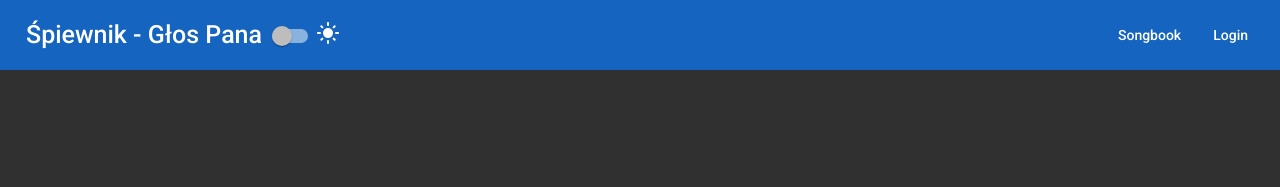
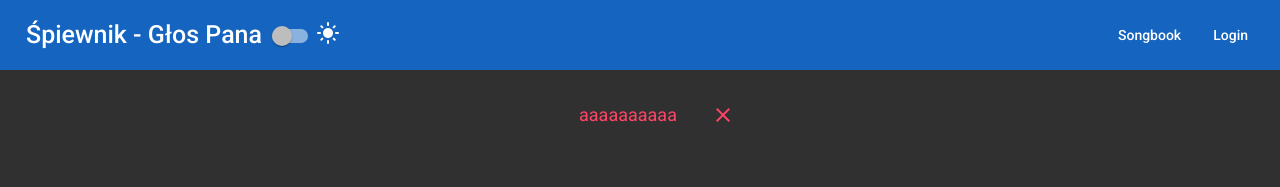
Before and after one commit to emilm0/Songbook-frontend, an Angular app: page /login in a window 1280 px wide. Shown: the top 187 px of the page. Built offline with nearby package versions, Linux system fonts and the light colour scheme.

Commit message:
message service

```diff
--- a/src/app/app.component.html
+++ b/src/app/app.component.html
@@ -1,6 +1,7 @@
 <div class="container">
   <app-menu (darkModeSwitch)="switchMode($event)"></app-menu>
   <mat-sidenav-container class="body-container">
+    <app-message></app-message>
     <router-outlet></router-outlet>
   </mat-sidenav-container>
   <app-footer></app-footer>
--- a/src/app/app.component.scss
+++ b/src/app/app.component.scss
@@ -13,4 +13,6 @@
     @include basic-div;
     width: 100%;
     margin-top: $bar-height;
+    height: 100%;
+    padding: 5px;
 }
--- a/src/app/app.module.ts
+++ b/src/app/app.module.ts
@@ -15,7 +15,7 @@ import { LogoutComponent } from './logger/logout/logout.component';
 import { WelcomeComponent } from './logger/welcome/welcome.component';
 import { PageNotFoundComponent } from './page-not-found/page-not-found.component';
 import { AuthInterceptor } from './interceptors/auth.interceptor';
-
+import { MessageComponent } from './message/message.component';
 
 
 @NgModule({
@@ -26,7 +26,8 @@ import { AuthInterceptor } from './interceptors/auth.interceptor';
     LoginComponent,
     LogoutComponent,
     WelcomeComponent,
-    PageNotFoundComponent
+    PageNotFoundComponent,
+    MessageComponent
   ],
   imports: [
     AngularMaterialModule,
--- a/src/app/logger/auth.service.ts
+++ b/src/app/logger/auth.service.ts
@@ -1,8 +1,9 @@
 import { HttpClient } from '@angular/common/http';
-import { Injectable } from '@angular/core';
+import { ErrorHandler, Injectable } from '@angular/core';
 import { LoginRequest } from './Requests/LoginRequest';
 import { AuthenticatedUser } from './Response/AuthenticatedUser';
-import { Observable } from 'rxjs';
+import { catchError, map, Observable, tap } from 'rxjs';
+import { MessageService } from '../services/message.service';
 
 @Injectable({
   providedIn: 'root'
@@ -10,19 +11,19 @@ import { Observable } from 'rxjs';
 export class AuthService {
 
   private readonly authUrl = 'https://localhost:7014/api/auth';
-  private readonly JWT_TOKEN = 'JWT_TOKEN';
 
   public accessToken = '';
   public refreshToken = '';
-  public username = 'aaaa';
+  public username = '';
 
-  constructor(private http: HttpClient) {  }
+  constructor(private http: HttpClient, private messageService: MessageService) {  }
 
   login(loginRequest: LoginRequest) {
     return this.http.post(this.authUrl + '/login', loginRequest, {withCredentials: true})
-                    .subscribe((res: any) => {
-                        this.authenticateUser(res)
-                      });
+                    .pipe(
+                      tap((res: any) => {this.authenticateUser(res) }),
+                      catchError(this.messageService.handleError('Login'))
+                    );
   }
 
   isLoginUser(): boolean {
@@ -38,21 +39,25 @@ export class AuthService {
     console.log('username  - ' + this.username);
   }
 
-  renewAccessToken(refreshTokenRequest: string): Observable<unknown> {
+  renewAccessToken(refreshTokenRequest: string): Observable<any> {
    return this.http.post(this.authUrl + '/refresh',
                   {'refreshToken': refreshTokenRequest },
-                  {withCredentials: true})
+                  {withCredentials: true}).pipe(
+                    catchError(this.messageService.handleError('Refresh token'))
+                    )
+
   }
 
   logout() {
-    this.http.delete(this.authUrl + '/logout' ).subscribe();
-    this.accessToken = '';
-    this.refreshToken = '';
+    return this.http.delete(this.authUrl + '/logout' ).pipe(
+      catchError(this.messageService.handleError('Logout'))
+    );
   }
 
   getUsers() {
-    this.http.get(this.authUrl + '/Users')
-        .subscribe()
+    return this.http.get(this.authUrl + '/Users').pipe(
+      catchError(this.messageService.handleError('Get users'))
+    )
   }
 
 }
--- a/src/app/logger/login/login.component.ts
+++ b/src/app/logger/login/login.component.ts
@@ -25,9 +25,10 @@ export class LoginComponent implements OnInit {
     loginRequest.email = this.setFormControlIfNull(this.emailFormControl)
     loginRequest.password = this.setFormControlIfNull(this.passwordFormControl)
 
-    this.authService.login(loginRequest);
+    this.authService.login(loginRequest).subscribe(() =>
+      this.router.navigate(['welcome'])
+    );
 
-    this.router.navigate(['welcome']);
   }
 
   private setFormControlIfNull(formControl: FormControl): string {
--- a/src/app/menu/menu.component.ts
+++ b/src/app/menu/menu.component.ts
@@ -30,8 +30,10 @@ export class MenuComponent implements OnInit {
     this.darkModeSwitch.emit(checked);
   }
 
-  public logoutUser(): void {
-    this.authService.logout();
+  public logoutUser() {
+    this.authService.logout().subscribe();
+    this.authService.accessToken = '';
+    this.authService.refreshToken = '';
     this.router.navigate(['logout']);
   }
 
@@ -41,7 +43,7 @@ export class MenuComponent implements OnInit {
 
   //test method
   getUsers(){
-    this.authService.getUsers();
+    this.authService.getUsers().subscribe();
   }
 
 }
--- /dev/null
+++ b/src/app/message/message.component.html
@@ -0,0 +1,4 @@
+<div *ngIf="message"class="messageBox">
+    <p >{{message}}</p>
+    <button (click)="removeMessage()"> <mat-icon>clear</mat-icon></button>
+</div>
--- /dev/null
+++ b/src/app/message/message.component.scss
@@ -0,0 +1,35 @@
+.messageBox {
+    position: fixed;
+    max-width: 400px;
+    min-width: 200px;
+    display: flex;
+    padding: 10px;
+    text-align: center;
+    font-size: 18px;
+    border-radius: 5px;
+    color: #f46;
+    margin-top: 40px;
+    margin-left: 50%;
+    transform: translate(-50%, -50%);
+
+
+}
+p {
+    margin: auto;
+}
+button {
+    display: flex;
+    justify-content: center;
+    align-items: center;
+    color: #f46;
+    background: none;
+    margin-right: 10px;
+    padding: 0;
+    border: none;
+    transition: 0.5s;
+}
+button:hover {
+    background: none;
+    transform: scale(1.5);
+    cursor: pointer;
+}
--- /dev/null
+++ b/src/app/message/message.component.ts
@@ -0,0 +1,25 @@
+import { Component, OnInit } from '@angular/core';
+import { MessageService } from '../services/message.service';
+
+@Component({
+  selector: 'app-message',
+  templateUrl: './message.component.html',
+  styleUrls: ['./message.component.scss']
+})
+export class MessageComponent implements OnInit {
+
+  public message  = 'aaaaaaaaaa';
+  constructor(private messageService: MessageService) { }
+
+  ngOnInit(): void {
+    this.messageService.getMessageSubject().subscribe(
+      (message: string) => {
+         this.message = message
+        });
+  }
+
+  removeMessage() {
+    this.messageService.clear();
+  }
+
+}
--- /dev/null
+++ b/src/app/services/message.service.ts
@@ -0,0 +1,45 @@
+import { Injectable } from '@angular/core';
+import { Observable, of, Subject } from 'rxjs';
+
+@Injectable({
+  providedIn: 'root'
+})
+export class MessageService {
+
+  message = '';
+  messageSubject = new Subject<string>;
+
+  constructor() { }
+
+  addMessage(message: string) {
+    this.message = message;
+    this.messageSubject.next(this.message);
+  }
+
+  clear() {
+    this.message = '';
+    this.messageSubject.next(this.message);
+  }
+
+  getMessageSubject(): Observable<string> {
+    return this.messageSubject.asObservable();
+  }
+
+  public handleError<T>(operation = 'operation', result?: T) {
+    return (error: any): Observable<T> => {
+
+      // TODO: send the error to remote logging infrastructure
+      // console.error(error); // log to console instead
+
+          // TODO: better job of transforming error for user consumption
+      this.addMessage(`${operation} failed: ${error.error ? error.error : ''}`);
+
+      if(error.status === 401){
+        this.addMessage(this.message + `You don't have access`)
+      }
+
+      // Let the app keep running by returning an empty result
+      return of(result as T);
+    };
+  }
+}
--- a/src/styles.scss
+++ b/src/styles.scss
@@ -43,4 +43,6 @@ $dark-theme: mat.define-dark-theme((
 /* You can add global styles to this file, and also import other style files */
 
 html, body { height: 100%; }
-body { margin: 0; font-family: Roboto, "Helvetica Neue", sans-serif; }
+body { margin: 0; font-family: Roboto, "Helvetica Neue", sans-serif}
+// .mat-drawer-content {overflow: hidden !important;}
+mat-sidenav-content {width: 100%;}
```
Also changed, not shown: 2 other files (tests, documents, lock files or other folders).
